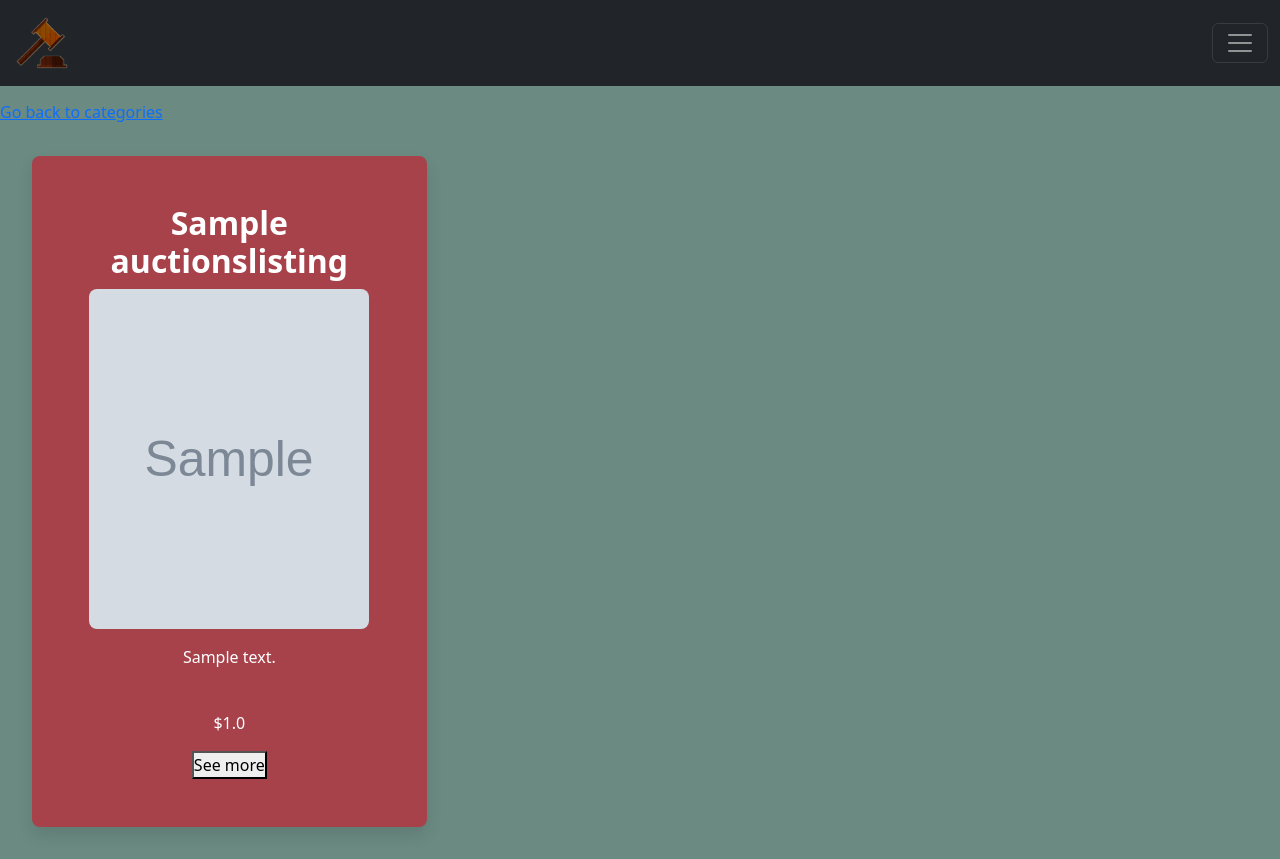
After one commit to Oliveira-Renato/commerce, a Django app: page /categories/1 in a window 1280 px wide. The commit adds this page. Run offline with Django 3.2, Linux system fonts and the light colour scheme; tables that the repository leaves empty hold one stand-in row (values such as "Sample post"); grey boxes marked "Sample" are stand-in pictures; some libraries are stand-ins or nearby versions.

Commit message:
Category page done

```diff
--- a/auctions/models.py
+++ b/auctions/models.py
@@ -36,7 +36,7 @@ class AuctionsListing(models.Model):
     date = models.DateTimeField(auto_now_add=True)
 
     def __str__(self):
-        return f"title:{self.title} desc:{self.description} ${self.inicial_bid} img:{self.image_url} active:{self.active}"
+        return f"title:{self.title} desc:{self.description} ${self.inicial_bid} img:{self.image_url} active:{self.active} category:{self.category}"
 
 class Bids(models.Model):
     id = models.AutoField(primary_key=True)
--- /dev/null
+++ b/auctions/templates/auctions/categories.html
@@ -0,0 +1,31 @@
+{% extends "auctions/layout.html" %}
+
+{% block body %}
+  {% if not category %}
+    <h1>Categories</h1>
+    <ul>
+    {% for category in categories %}
+        <li><a href="{% url 'categories'  category.id %}">{{ category.name }}</a></li>
+    {% endfor %}
+    </ul>
+  {% else %}
+    <div class="go-back-category">
+      <a href="{% url 'categories' 0 %}">Go back to categories</a>
+    </div>
+    <ul class="auto-grid">
+      {% for item in listings %}
+          <div class="col">
+              <h2>{{ item.title }}</h2>
+              <li class="img-item">
+                  <img src={{item.image_url}}>
+              </li>
+              <li class="desc-item">{{ item.description}}</li>
+              <li class="price-iten">${{ item.inicial_bid}}</li>
+              <a href="{% url 'listing' item.id %}">
+                  <button class="">See more</button>
+              </a>
+          </div>
+      {% endfor %}
+      </ul>
+  {% endif %}
+{% endblock %}
--- /dev/null
+++ b/auctions/templates/auctions/category_view.html
@@ -0,0 +1,5 @@
+{% extends "auctions/layout.html" %}
+
+{% block body %}
+
+{% endblock %}
--- a/auctions/templates/auctions/layout.html
+++ b/auctions/templates/auctions/layout.html
@@ -54,7 +54,7 @@
                                   <a class="nav-link" href="{% url 'create_listing' %}">Create Listing</a>
                                 </li>
                                 <li class="nav-item">
-                                    <a class="nav-link" href="">Categories</a>
+                                    <a class="nav-link" href="{% url 'categories' 0 %}">Categories</a>
                                 </li>
                                 {% if user.is_authenticated %}
                                     <li class="nav-item">
--- a/auctions/templates/auctions/listing.html
+++ b/auctions/templates/auctions/listing.html
@@ -76,6 +76,7 @@
             {% else %}
                 <p>No comments yet</p>
             {% endif %}
+            {% if user.is_authenticated %}
                 <form action="{% url 'comments' listing.id %}" method="post">
                     <div class="form-group ">
                         {% csrf_token %}
@@ -86,6 +87,9 @@
                             <button type="submit" class="btn btn-primary">Comment</button>
                     </div>
                 </form>
+            {% else %}
+                <strong>You must be logged in to comment</strong>
+            {% endif %}
         </div>
     </div>
 </section>
--- a/auctions/urls.py
+++ b/auctions/urls.py
@@ -15,4 +15,5 @@ urlpatterns = [
     path("error_message", views.error_message),
     path("close_listing/<int:listing_id>", views.close_listing, name="close_listing"),
     path("comments/<int:listing_id>", views.comments, name="comments"),
+    path("categories/<int:category_id>", views.categories, name="categories"),
 ]
--- a/auctions/views.py
+++ b/auctions/views.py
@@ -72,10 +72,11 @@ def create_listing(request):
         price = request.POST["price"]
         image = request.POST["image"]
         user = request.user
-        category = request.POST["category"]
-        listing = AuctionsListing(title=title, description=description, inicial_bid=price, image_url=image, user=user, active=1, category=category)
+        categories = request.POST.getlist("categories")
+        if  categories[0] != 'Choose...':
+            listing = AuctionsListing(title=title, description=description, inicial_bid=price, image_url=image, user=user, active=1,category=Category.objects.get(name=categories[0]))
+        listing = AuctionsListing(title=title, description=description, inicial_bid=price, image_url=image, user=user, active=1)
         listing.save()
-
         return HttpResponseRedirect(reverse("index"))
     else:
         return render(request, "auctions/create_listing.html")
@@ -179,3 +180,16 @@ def comments(request, listing_id):
             "listing": AuctionsListing.objects.get(id=listing_id),
             "comments": Comments.objects.filter(listing=listing_id)
         })
+
+def categories(request, category_id):
+    if category_id != 0:
+        category = Category.objects.get(id=category_id)
+        return render(request, "auctions/categories.html", {
+            "categories": Category.objects.all(),
+            "category": category,
+            "listings": AuctionsListing.objects.filter(category=category)
+        })
+    else:
+        return render(request, "auctions/categories.html", {
+            "categories": Category.objects.all()
+        })
```
Lines whose indentation alone changed are shown as unchanged.
